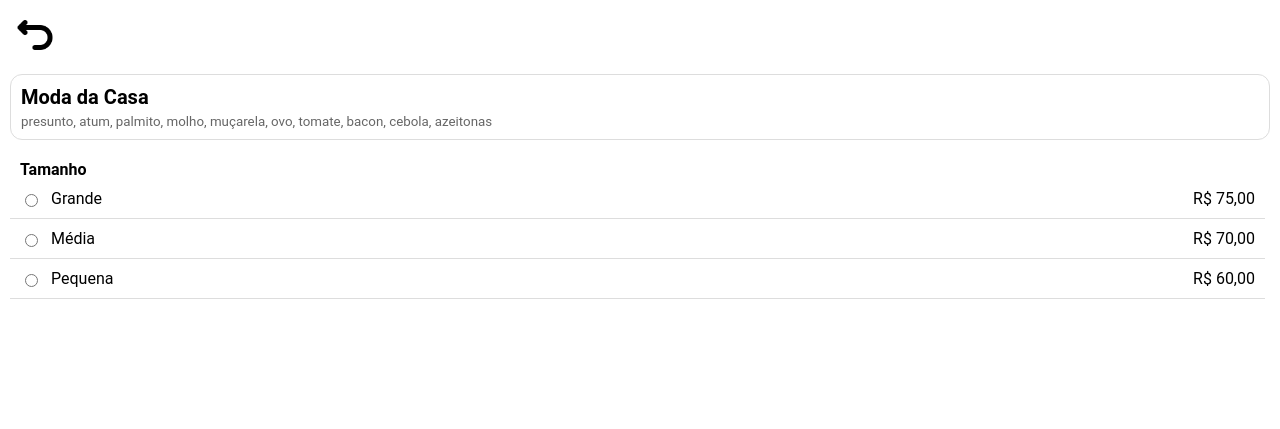
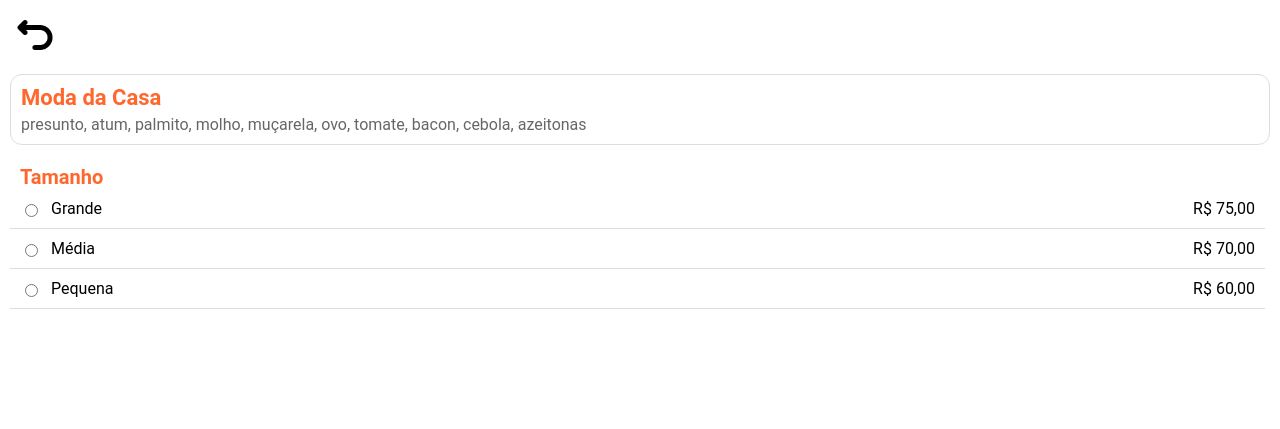
Before and after one commit to LUC4SMELLO/BaoDMais, a Flask app: page /item/1/1 in a window 1280 px wide. Shown: the top 429 px of the page. Run offline with Flask 3, Linux system fonts and the light colour scheme; data comes from the database, SQL or seed files in the repository.

Commit message:
feat: mudanças visuais

```diff
--- a/static/css/estabelecimento.css
+++ b/static/css/estabelecimento.css
@@ -91,7 +91,7 @@ h2 {
 /* TÍTULO DA CATEGORIA */
 .categoria-titulo {
     margin-left: 15px;
-    font-size: 18px;
+    font-size: 24px;
 }
 
 /* CARD DO ITEM */
--- a/static/css/item.css
+++ b/static/css/item.css
@@ -27,9 +27,11 @@ body {
 }
 
 .informacoes-item b {
-    font-size: 20px;
+    font-size: 22px;
+    color: #ff672d;
 }
 .informacoes-item small {
+    font-size: 16px;
     color: #666;
 }
 
@@ -39,6 +41,8 @@ body {
 
 /* TÍTULO DA CATEGORIA */
 .opcao-nome {
+    font-size: 20px;
+    color:#ff672d;
     margin-left: 20px;
 }
 
```
